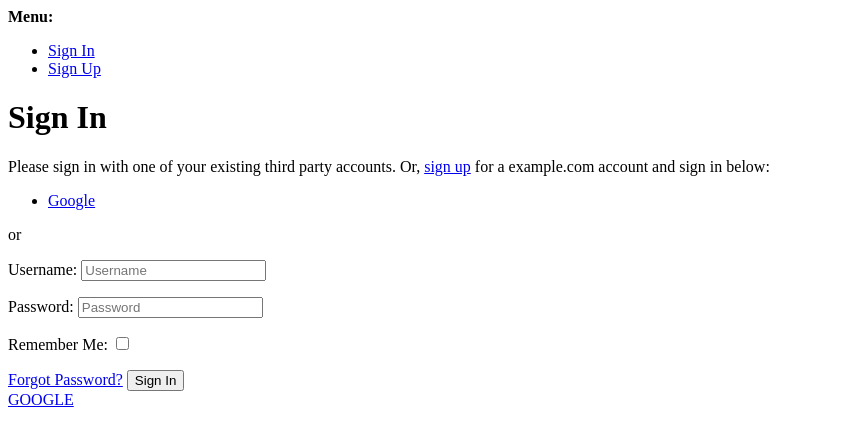
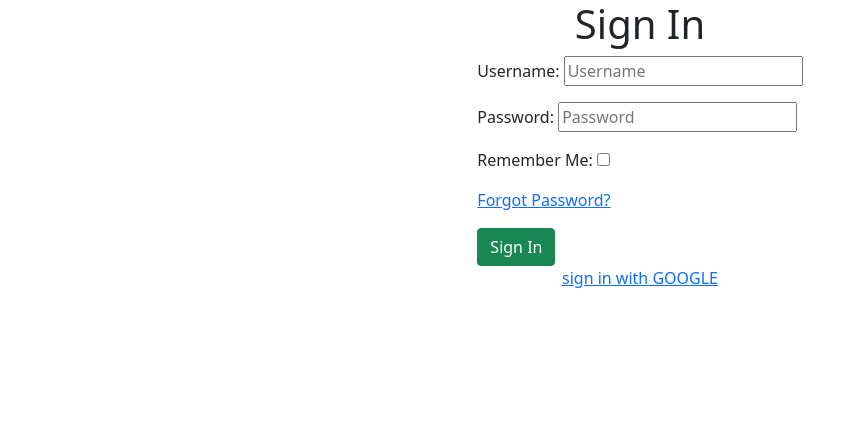
Before and after one commit to MaximBall/django-celery-movies, a Django app: page /login/ in a window 1280 px wide. Shown: the top 446 px of the page, without its empty margins (0-858 px from the left). Run offline with Django 3.2, Linux system fonts and the light colour scheme; some libraries are stand-ins or nearby versions.

```diff
--- a/modjc/templates/modjc/base.html
+++ b/modjc/templates/modjc/base.html
@@ -2,28 +2,21 @@
 <html>
   <head>
     <title>{% block head_title %}{% endblock %}</title>
+    <!-- CSS only -->
+    <link href="https://cdn.jsdelivr.net/npm/bootstrap@5.1.1/dist/css/bootstrap.min.css" rel="stylesheet" integrity="sha384-F3w7mX95PdgyTmZZMECAngseQB83DfGTowi0iMjiWaeVhAn4FJkqJByhZMI3AhiU" crossorigin="anonymous">
     {% block extra_head %}
     {% endblock %}
   </head>
   <body>
     {% block body %}
 
-    <div>
-      <strong>Menu:</strong>
-      <ul>
-        {% if user.is_authenticated %}
-        <li><a href="{% url 'account_email' %}">Change E-mail</a></li>
-        <li><a href="{% url 'account_logout' %}">Sign Out</a></li>
-        {% else %}
-        <li><a href="{% url 'account_login' %}">Sign In</a></li>
-        <li><a href="{% url 'account_signup' %}">Sign Up</a></li>
-        {% endif %}
-      </ul>
-    </div>
     {% block content %}
     {% endblock %}
+
     {% endblock %}
+
     {% block extra_body %}
     {% endblock %}
+
   </body>
 </html>
--- a/modjc/templates/modjc/login.html
+++ b/modjc/templates/modjc/login.html
@@ -1,49 +1,34 @@
-{% extends "account/base.html" %}
-
+{% extends "base.html" %}
 {% load i18n %}
 {% load account socialaccount %}
 
-{% block head_title %}{% trans "Sign In" %}{% endblock %}
+{% block head_title %}Sign In{% endblock %}
 
 {% block content %}
+<div class="d-flex justify-content-center">
 
-<h1>{% trans "Sign In" %}</h1>
+    <h1>Sign In</h1>
+</div>
 
     {% get_providers as socialaccount_providers %}
 
-{% if socialaccount_providers %}
-<p>{% blocktrans with site.name as site_name %}Please sign in with one
-of your existing third party accounts. Or, <a href="{{ signup_url }}">sign up</a>
-for a {{ site_name }} account and sign in below:{% endblocktrans %}</p>
-
-<div class="socialaccount_ballot">
-
-  <ul class="socialaccount_providers">
-    {% include "socialaccount/snippets/provider_list.html" with process="login" %}
-  </ul>
-
-  <div class="login-or">{% trans 'or' %}</div>
-
-</div>
-
-{% include "socialaccount/snippets/login_extra.html" %}
-
-{% else %}
-<p>{% blocktrans %}If you have not created an account yet, then please
-<a href="{{ signup_url }}">sign up</a> first.{% endblocktrans %}</p>
-{% endif %}
-
+<div class="d-flex justify-content-center">
 <form class="login" method="POST" action="{% url 'account_login' %}">
     {% csrf_token %}
     {{ form.as_p }}
     {% if redirect_field_value %}
     <input type="hidden" name="{{ redirect_field_name }}" value="{{ redirect_field_value }}" />
     {% endif %}
+    <p>
     <a class="button secondaryAction" href="{% url 'account_reset_password' %}">{% trans "Forgot Password?" %}</a>
-  <button class="primaryAction" type="submit">{% trans "Sign In" %}</button>
+    </p>
+    <button class="btn btn-success" type="submit">{% trans "Sign In" %}</button>
 </form>
+</div>
 
+<div class="d-flex justify-content-center">
 
-<a href="{% provider_login_url "google" %}">GOOGLE</a>
+<a href="{% provider_login_url "google" %}">sign in with GOOGLE</a>
+</div>
 
 {% endblock %}
--- a/modjc/urls.py
+++ b/modjc/urls.py
@@ -3,6 +3,8 @@ from django.urls import path, include
 from .views import LoginCustomView, SignUpCustomView
 from django.views.generic import TemplateView
 from django.contrib.auth.views import LogoutView
+from django.conf.urls.static import static
+from django.conf import settings
 
 urlpatterns = [
     path('admin/', admin.site.urls),
--- a/payapp/urls.py
+++ b/payapp/urls.py
@@ -1,6 +1,8 @@
 from django.urls import path, include
 from . import views
+from django.views.generic import TemplateView
 
 urlpatterns = [
     path('', views.index,  name='index_pay',),
+    path('success/', TemplateView.as_view(template_name="success_page.html"), name='success'),
 ]
--- a/payapp/views.py
+++ b/payapp/views.py
@@ -1,5 +1,6 @@
-from django.shortcuts import render
+from django.shortcuts import render, redirect
 import stripe
+from django.http import HttpResponseRedirect, response
 
 stripe.api_key = "sk_test_51JcPSlFTOXGpyrVRGifT9KJPhZ0RegN3qgU8EVsjZNfvE1TNzeTQdlUuGmKhYEawshRKtlOq2MNKehLRFZ7lTqQt00nLhq3VjA"
 
@@ -22,6 +23,9 @@ def index(request):
             currency='usd',
             description='Donation'
         )
+        request.session['amount'] = str(amount) + '.00 $'
+
+        return HttpResponseRedirect('/pay/success/')
 
 
     resp = 'OKEY'
```
Also changed, not shown: payapp/templates/payapp/index.html (+8 -2 lines), payapp/templates/payapp/success_page.html (added, +13 -0 lines), payapp/templates/payapp/base_app.html (renamed from payapp/templates/payapp/base.html). Lines whose indentation alone changed are shown as unchanged.
